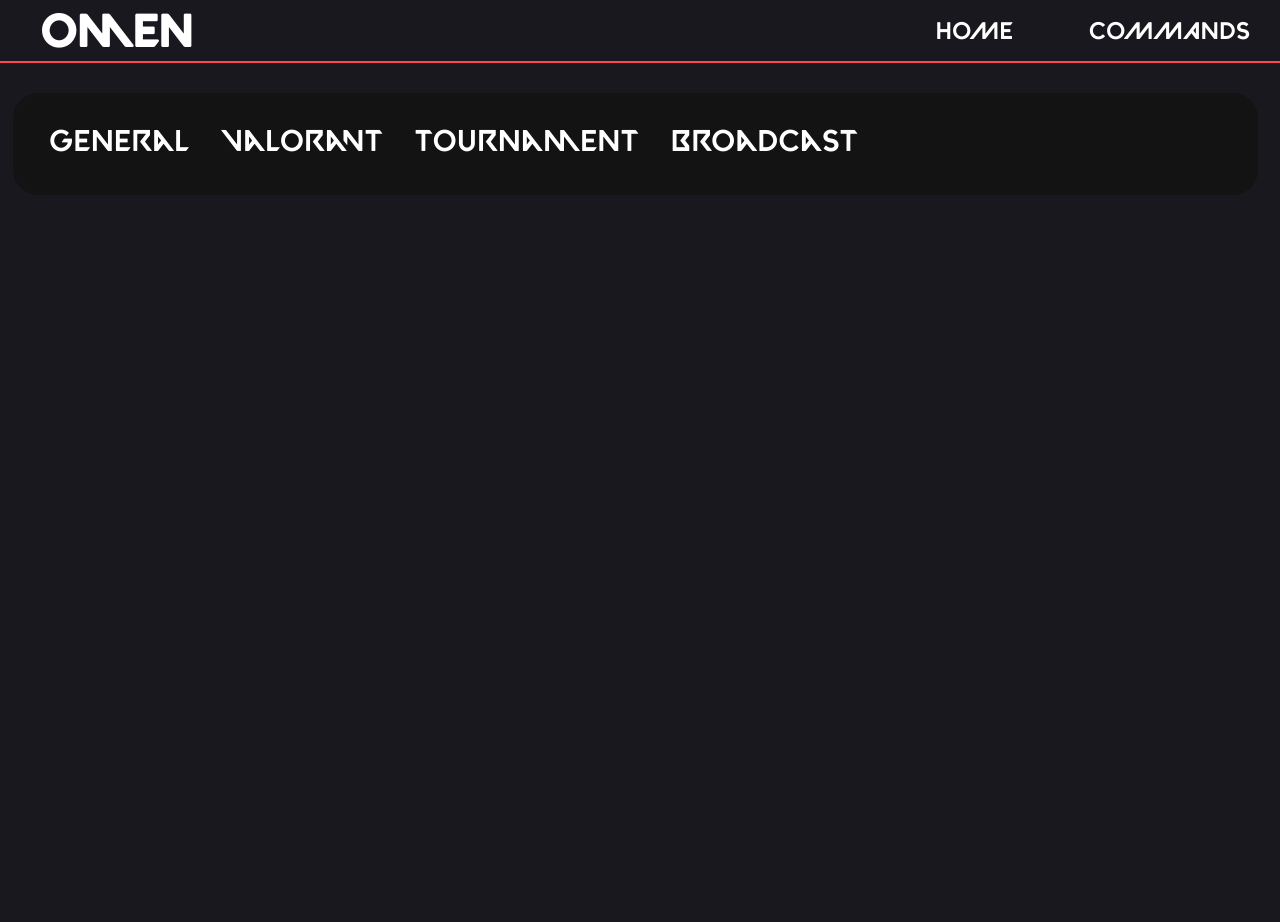
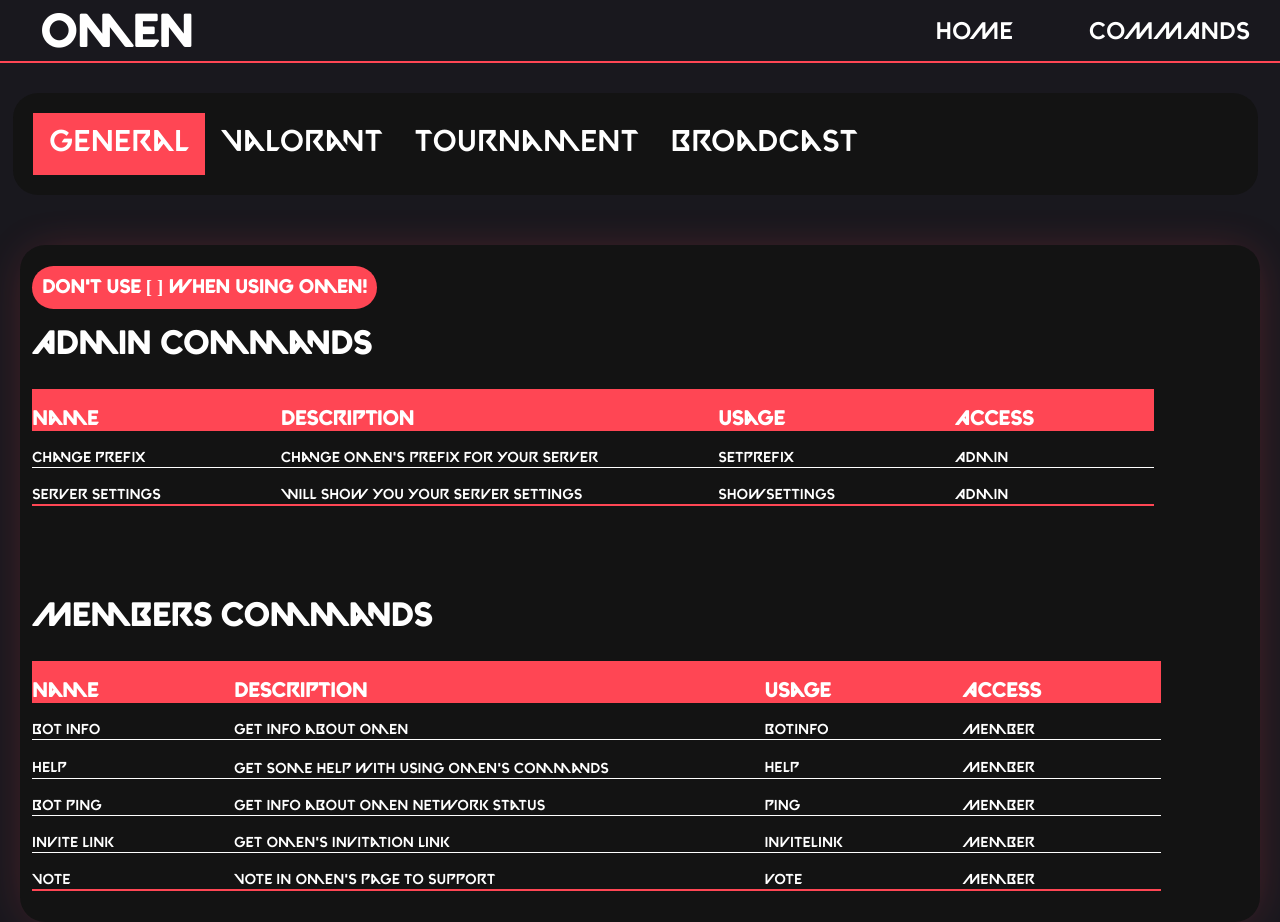
Before and after one commit to GalCohenDev/OmenValorant, a plain HTML site: page commands.html in a window 1280 px wide. Before the commit the page ends 800 px from the top, so only its background shows below. Drawn offline with Linux system fonts and the light colour scheme.

Commit message:
fixed some stuff v2

```diff
--- a/commands.html
+++ b/commands.html
@@ -6,11 +6,15 @@
         <meta charset="UTF-8">
 		<meta name="description" content="Omen | A Valorant Discord bot that provides all of the info you need and other useful things. Omen is built on Node.js and uses the Discord.js framework.">
 		<meta name="keywords" content="Discord, Valorant Discord, Discord bots, Discord bot, Omen, Omen Discord">
-		<meta name="author" content="Omen">
+        <meta name="author" content="Omen">
+        <link rel="icon" href="images/Omen.png">
 		<title>Omen - Discord</title>
     </head>
 
     <body>
+        <div>
+
+        </div>
         <header>
             <div>
                 <h1>Omen</h1>
@@ -36,15 +40,21 @@
               evt.currentTarget.className += " active";
             }
             </script>
+        <script>
+            document.addEventListener("DOMContentLoaded", function(event) {
+                document.getElementById("defaultButton").click();
+            });
+            </script>
 
         <div class="tab">
-            <button class="tablinks" onclick="openCommand(event, 'General')">General</button>
+            <button id="defaultButton" class="tablinks" onclick="openCommand(event, 'General')">General</button>
             <button class="tablinks" onclick="openCommand(event, 'Valorant')">Valorant</button>
             <button class="tablinks" onclick="openCommand(event, 'Tournament')">Tournament</button>
             <button class="tablinks" onclick="openCommand(event, 'Broadcast')">Broadcast</button>
         </div>
 
         <div id="General" class="tabcontent">
+            <h3>Don't use [ ] when using Omen!</h3>
             <h1>Admin Commands</h1>
             <table class="content-table">
                 <thead>
@@ -115,6 +125,7 @@
             </table>
         </div>
         <div id="Valorant" class="tabcontent">
+            <h3>Don't use [ ] when using Omen!</h3>
             <h1>Admin Commands</h1>
             <table class="content-table">
                 <thead>
@@ -251,6 +262,7 @@
             </table>
         </div>
         <div id="Tournament" class="tabcontent">
+            <h3>Don't use [ ] when using Omen!</h3>
             <h1>Admin Commands</h1>
             <table class="content-table">
                 <thead>
@@ -340,6 +352,7 @@
             </table>
         </div>
         <div id="Broadcast" class="tabcontent">
+            <h3>Don't use [ ] when using Omen!</h3>
             <h1>Admin Commands</h1>
             <table class="content-table">
                 <thead>
--- a/style-commands.css
+++ b/style-commands.css
@@ -104,6 +104,14 @@ header ul li a:hover {
     margin-top: 20px;
 }
 
+.tabcontent h3 {
+    background-color: #ff4654;
+    border-radius: 25px;
+    margin-top: 15px;
+    display:inline-block;
+    padding: 10px;
+}
+
 .tabcontent a {
     color: #50fdfb;
     font-family: valorant;
--- a/style.css
+++ b/style.css
@@ -55,7 +55,7 @@ header ul li a:hover {
 	background-size: cover;
     padding: 100px 0;
     background-attachment: fixed;
-	height: 58vh;
+	height: 57vh;
 	padding-top: 20vh;
 }
 
```
Also changed, not shown: index.html (+2 -1 lines), images/Omen.png (added).
